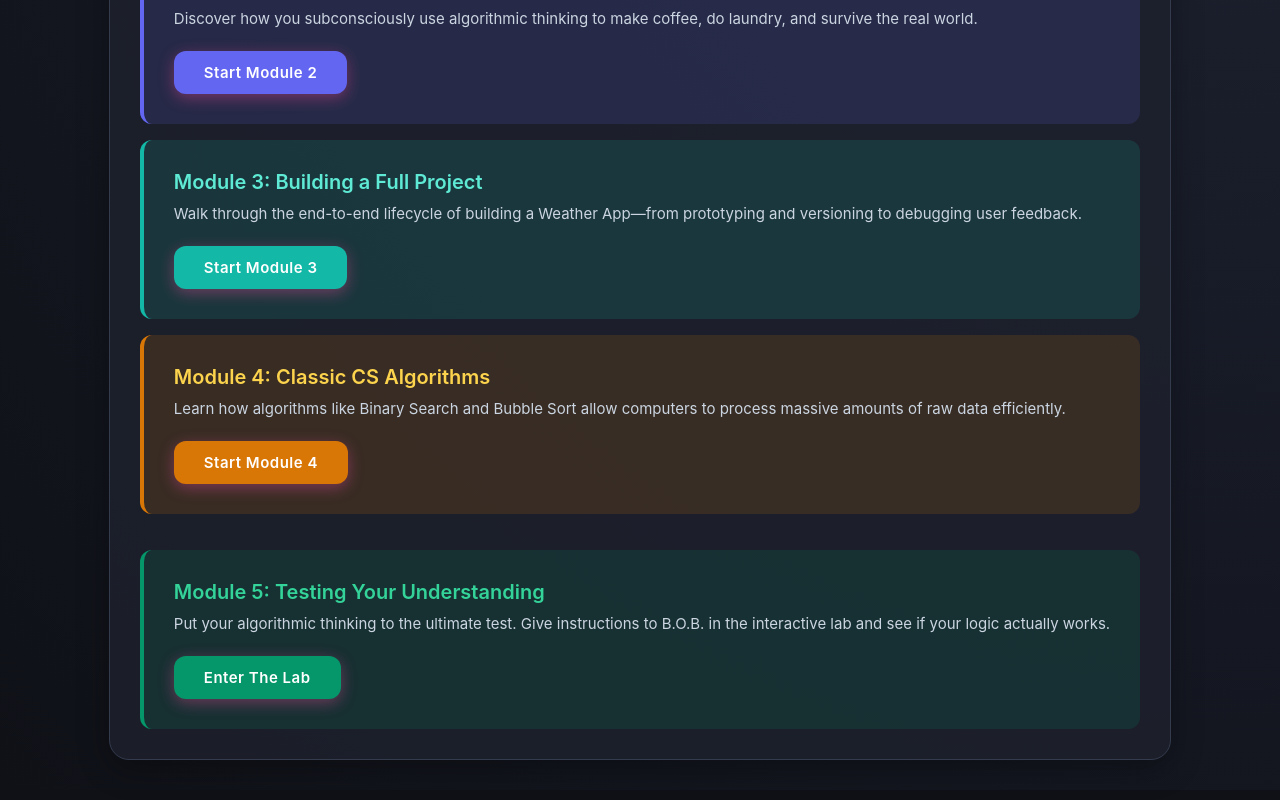
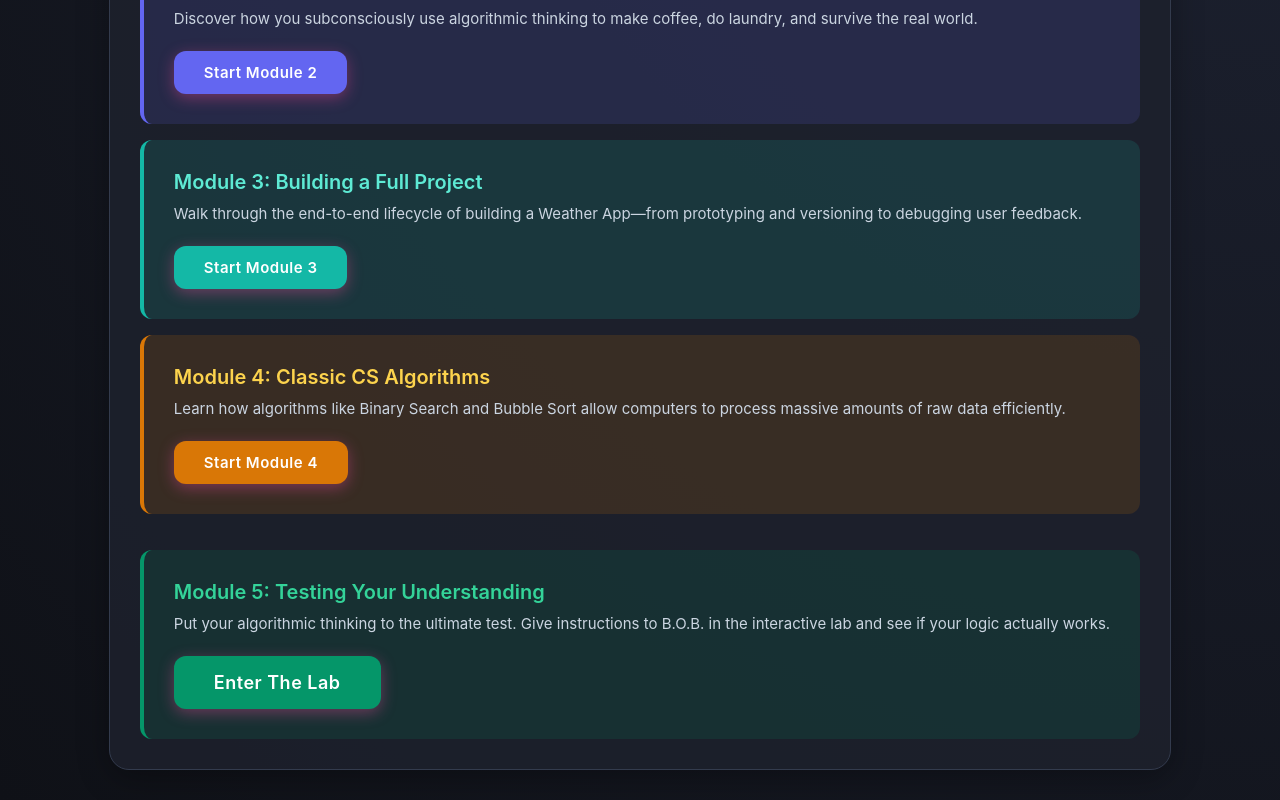
Before and after one commit to SPP-2005/AlgoThink1, a Next.js app: page /dashboard in a window 1280 px wide. Shown: the part 462-1262 px from the top of the page. Built offline with nearby package versions, Linux system fonts and the light colour scheme.

Commit message:
feat: implement course module 4 content page and dashboard with splash screen animation

```diff
--- a/app/course/module-4/page.js
+++ b/app/course/module-4/page.js
@@ -87,7 +87,7 @@ export default function Module4() {
                     </div>
                     <div style={{ display: 'flex', justifyContent: 'center', gap: '20px' }}>
                         <Link href="/course/module-3" className="btn" style={{ width: 'auto', background: 'transparent', border: '1px solid var(--border)', color: 'white' }}>← Back to Module 3</Link>
-                        <Link href="/lab" className="btn btn-primary" style={{ width: 'auto', background: '#b45309', color: '#ffffff', padding: '12px 30px' }}>Test Your Understanding: Enter The Lab 🚀</Link>
+                        <Link href="/lab" className="btn btn-primary" style={{ width: 'auto', background: '#b45309', color: '#ffffff', padding: '16px 40px', fontSize: '18px', borderRadius: '30px' }}>Test Your Understanding: Enter The Lab 🚀</Link>
                     </div>
                 </div>
             </div>
--- a/app/dashboard/page.js
+++ b/app/dashboard/page.js
@@ -93,7 +93,7 @@ export default function Dashboard() {
                                 <h3 style={{ color: '#34d399', fontSize: '24px', marginBottom: '8px' }}>Module 5: Testing Your Understanding</h3>
                                 <p style={{ color: 'var(--text-muted)', fontSize: '15px' }}>Put your algorithmic thinking to the ultimate test. Give instructions to B.O.B. in the interactive lab and see if your logic actually works.</p>
                             </div>
-                            <Link href="/lab" className="btn btn-primary" style={{ width: 'auto', background: '#059669', color: '#ffffff', padding: '12px 30px' }}>Enter The Lab</Link>
+                            <Link href="/lab" className="btn btn-primary" style={{ width: 'auto', background: '#059669', color: '#ffffff', padding: '16px 40px', fontSize: '18px' }}>Enter The Lab</Link>
                         </div>
 
                     </div>
```
